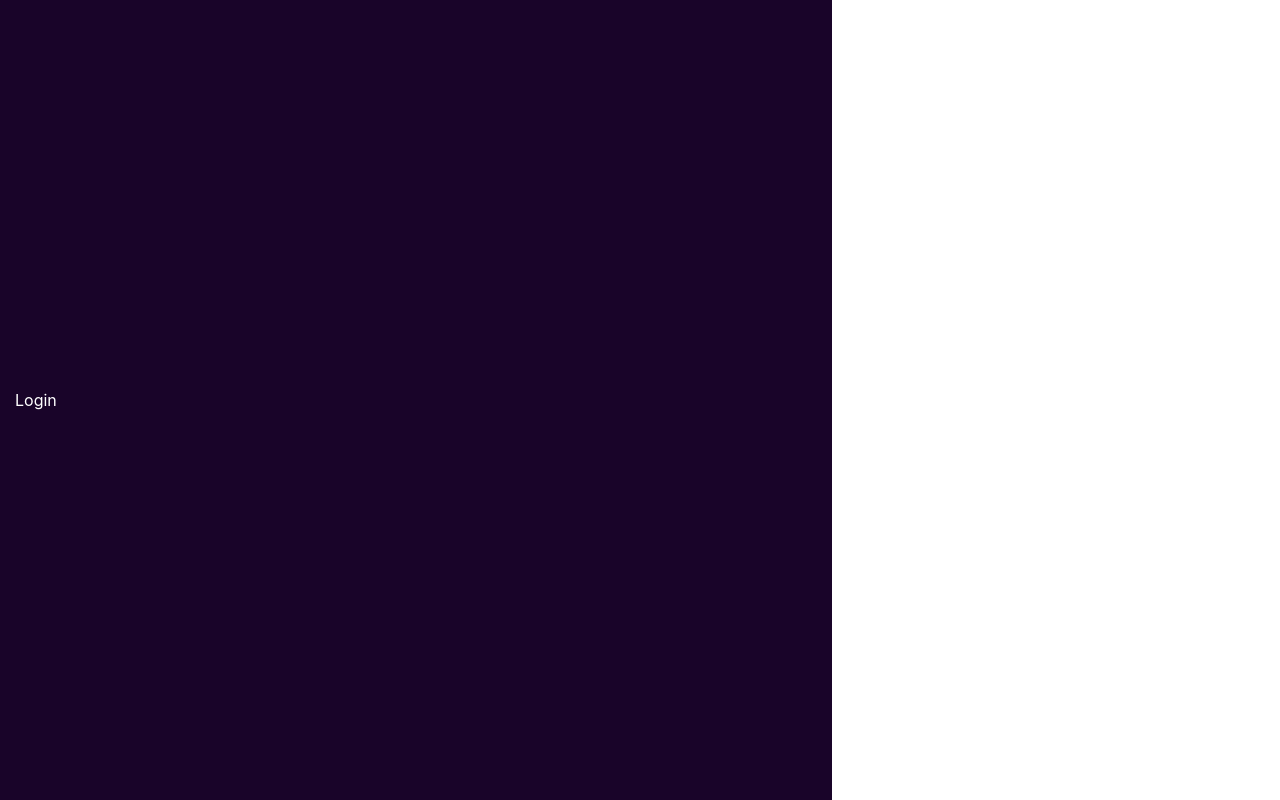
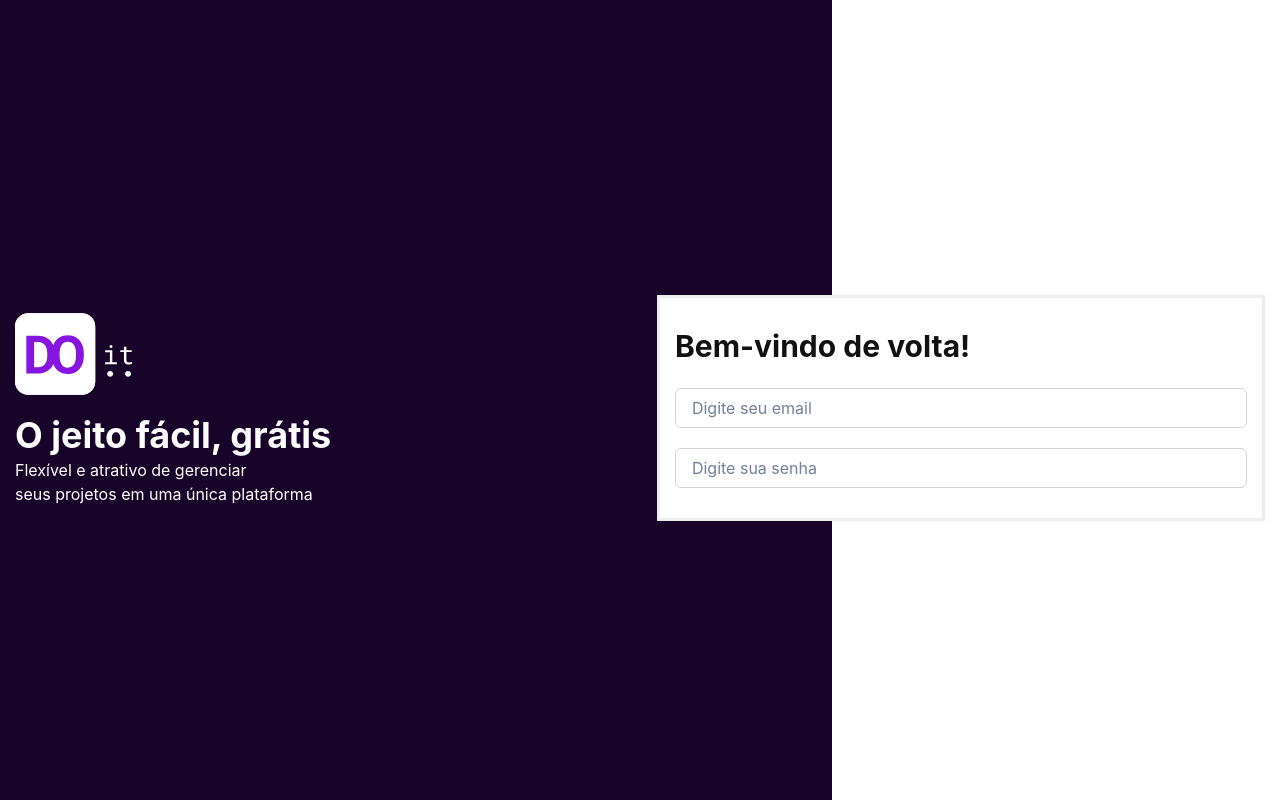
Before and after one commit to pvillor/do-it, a React (Create React App) app: page / in a window 1280 px wide. Built offline with nearby package versions, Linux system fonts and the light colour scheme.

Commit message:
feat: input component

```diff
--- a/package.json
+++ b/package.json
@@ -22,6 +22,7 @@
     "react": "^18.2.0",
     "react-dom": "^18.2.0",
     "react-hook-form": "^7.46.1",
+    "react-icons": "^4.11.0",
     "react-router-dom": "5",
     "react-scripts": "5.0.1",
     "typescript": "^4.4.2",
--- a/src/pages/Login/Login.tsx
+++ b/src/pages/Login/Login.tsx
@@ -1,4 +1,13 @@
-import { Flex, Text } from "@chakra-ui/react";
+import {
+	Flex,
+	Grid,
+	Heading,
+	Image,
+	Input,
+	Text,
+	VStack,
+} from "@chakra-ui/react";
+import LogoPrimary from "../../assets/logo-primary.svg";
 
 export const Login = () => (
 	<Flex
@@ -8,6 +17,36 @@
 		bgGradient="linear(to-r, purple.800 65%, white 35%)"
 		color="white"
 	>
-		<Text>Login</Text>
+		<Flex
+			w="100%"
+			justifyContent="center"
+			flexDirection="row"
+			alignItems="center"
+		>
+			<Grid w="100%" pr="100px">
+				<Image src={LogoPrimary} alt="doit" boxSize="120px" />
+				<Heading as="h1">O jeito fácil, grátis</Heading>
+				<Text>
+					Flexível e atrativo de gerenciar
+					<p>seus projetos em uma única plataforma</p>
+				</Text>
+			</Grid>
+			<Grid
+				as="form"
+				mt="4"
+				w="100%"
+				padding="30px 15px"
+				border="3px solid"
+				borderColor="gray.100"
+				bg="white"
+				color="gray.900"
+			>
+				<Heading size="lg">Bem-vindo de volta!</Heading>
+				<VStack mt="6" spacing="5">
+					<Input placeholder="Digite seu email" />
+					<Input placeholder="Digite sua senha" />
+				</VStack>
+			</Grid>
+		</Flex>
 	</Flex>
 );
```
Also changed, not shown: src/components/Form/input.tsx (added, +30 -0 lines), 1 other file (tests, documents, lock files or other folders).
